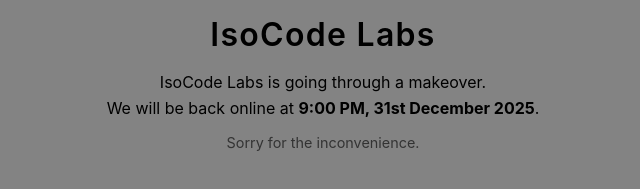
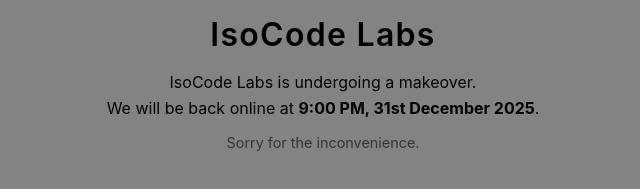
Before and after one commit to CeasaKK/Isocode-maintainance, a plain HTML site: page index.html in a window 1280 px wide. Shown: the part 399-588 px from the top of the page, 317-957 px from the left. Drawn offline with Linux system fonts and the light colour scheme.

Commit message:
Update index.html

```diff
--- a/index.html
+++ b/index.html
@@ -20,7 +20,7 @@
     <h1 class="company-name">IsoCode Labs</h1>
 
     <p class="status-text">
-      IsoCode Labs is going through a makeover.<br/>
+      IsoCode Labs is undergoing a makeover.<br/>
       We will be back online at <strong>9:00 PM, 31st December 2025</strong>.
     </p>
 
```
